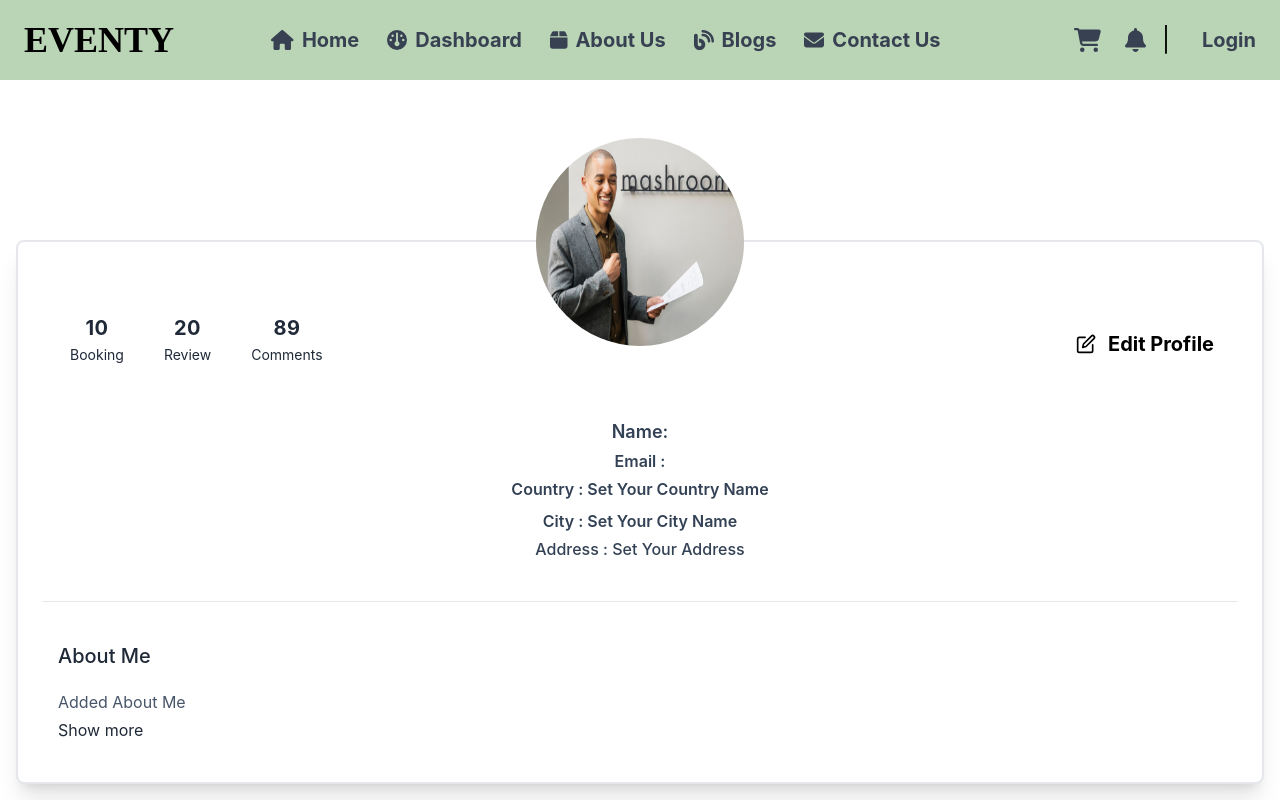
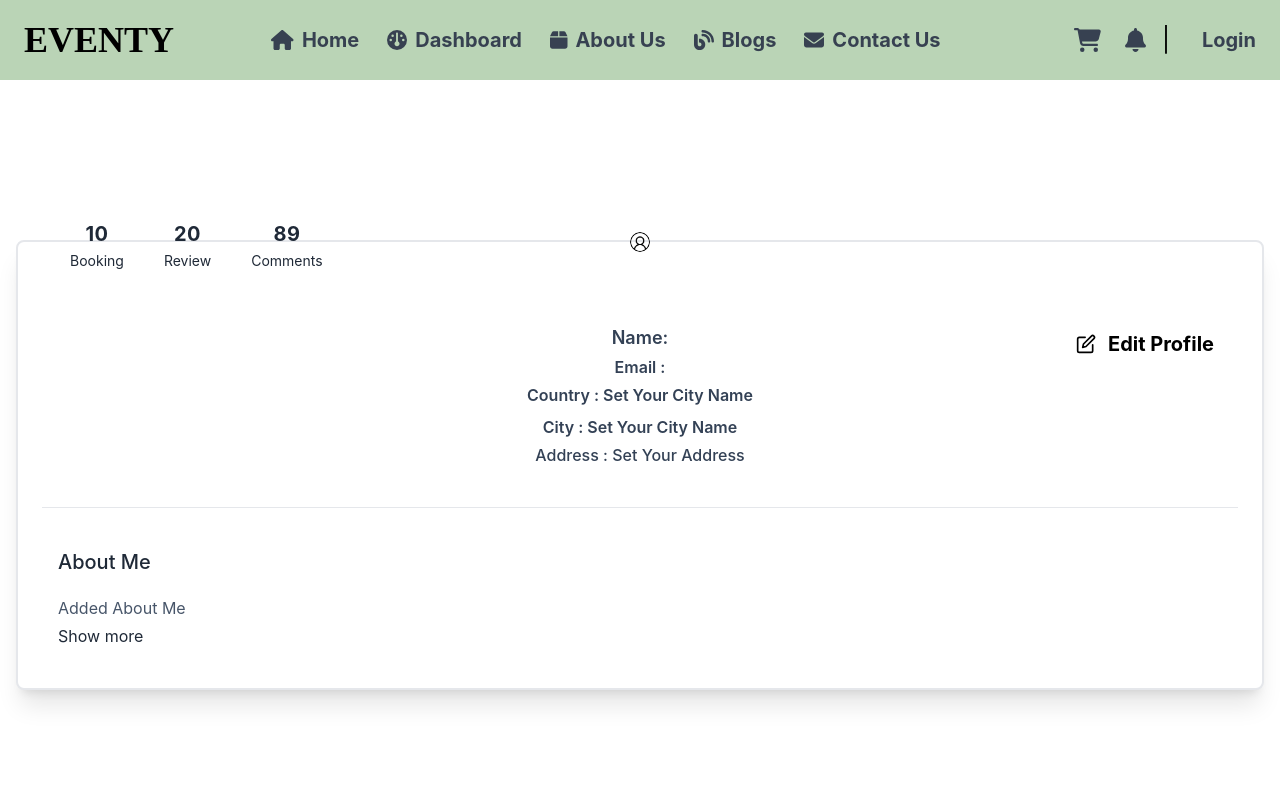
Before and after one commit to team-binarybrains/eventy-client-site, a React (Create React App) app: page /manage-profile in a window 1280 px wide. Shown: the top 800 px of the page. Built offline with nearby package versions, Linux system fonts and the light colour scheme; no server answers; a web font is replaced by a local one.

Commit message:
show user info and update

```diff
--- a/src/Components/Dashboard/Profile/Profile.js
+++ b/src/Components/Dashboard/Profile/Profile.js
@@ -4,16 +4,11 @@ import auth from "../../../Firebase/Firebase.init";
 import Loading from "../../Share/Loading";
 import profileImg from "../../../image/employer/2.jpg";
 import { FiEdit } from "react-icons/fi";
-// import {
-//   useQuery,
-//   useMutation,
-//   useQueryClient,
-//   QueryClient,
-//   QueryClientProvider,
-// } from "@tanstack/react-query";
+import { AiOutlineUser } from "react-icons/ai";
 import "./Profile.css";
 import { Link } from "react-router-dom";
 import axios from "axios";
+import userIcon from '../../../image/user/1946429.png'
 
 const Profile = () => {
   const [updateUser, setUpdateUser] = useState([]);
@@ -21,12 +16,15 @@ const Profile = () => {
   const email = user?.email;
   //
   useEffect(() => {
-    axios.get(`http://localhost:5000/single-user/${email}`).then((res) => {
-      const { data } = res;
-      setUpdateUser(data);
-    });
+    // axios.get(`http://localhost:5000/single-user/${email}`).then((res) => {
+    //   const { data } = res;
+    //   setUpdateUser(data);
+    // });
+    fetch(`http://localhost:5000/single/${email}`)
+      .then(res => res.json())
+      .then(data => setUpdateUser(data))
   }, [email]);
-
+  // console.log(updateUser[0]);
   if (loading) {
     return <Loading />;
   }
@@ -40,18 +38,29 @@ const Profile = () => {
           <div className="flex flex-wrap justify-center">
             <div className="w-full px-4 flex justify-center">
               <div className="relative">
-                {user?.photoURL ?
+                {/* {user &&
                   <img
                     className="w-52 h-52 rounded-full mt-[-50%]"
-                    src={user?.photoURL}
-                    alt="profile photos"
-                  />
-                  :
-                  <img
-                    className="w-52 h-52 rounded-full mt-[-50%]"
-                    src={profileImg}
+                    src={updateUser[0]?.image}
                     alt=""
                   />
+                }
+                {
+                  !updateUser[0]?.image && <span className=""><AiOutlineUser className="border-2 border-black text-black bg-white bg-opacity-50 text-4xl rounded-full w-52 h-52 rounded-full mt-[-95%]" /></span>
+                } */}
+                {
+                  user ?
+                    <img
+                      className="w-52 h-52 rounded-full mt-[-50%]"
+                      src={updateUser[0]?.image}
+                      alt=""
+                    />
+                    :
+                    <img
+                      className="w-5 h-5 rounded-full mt-[-50%]"
+                      src={userIcon}
+                      alt=""
+                    />
                 }
               </div>
             </div>
@@ -103,17 +112,17 @@ const Profile = () => {
 
               <div className="mb-2 text-blueGray-600 mt-0">
                 <p className="text-base font-semibold leading-normal text-slate-700 mb-1">Country : {
-                  updateUser?.country ? updateUser?.country : 'Set Your Country Name'
+                  updateUser[0]?.country ? updateUser[0]?.country : "Set Your City Name"
                 } </p>{" "}
 
 
               </div>
               <div className="">
-                <p className="text-base font-semibold leading-normal text-slate-700 mb-1">City : {updateUser?.city ? updateUser?.city : "Set Your City Name"}</p>
+                <p className="text-base font-semibold leading-normal text-slate-700 mb-1">City : {updateUser[0]?.city ? updateUser[0]?.city : "Set Your City Name"}</p>
               </div>
               <div className="text-sm leading-normal mt-0 mb-2 text-blueGray-400 font-bold">
                 <p className="text-base leading-normal text-slate-700 mb-1">Address :
-                  {updateUser?.address ? updateUser?.address : " Set Your Address"}
+                  {updateUser[0]?.address ? updateUser[0]?.address : " Set Your Address"}
                 </p>
               </div>
             </div>
@@ -122,7 +131,7 @@ const Profile = () => {
                 <div className="w-full lg:w-9/12 px-4">
                   <p className="text-xl pb-5">About Me</p>
                   <p className="text-base text-slate-600 font-normal mb-1">
-                    {updateUser?.aboutMe ? updateUser?.aboutMe : "Added About Me"}
+                    {updateUser[0]?.aboutMe ? updateUser[0]?.aboutMe : "Added About Me"}
                   </p>
                   <a
                     href="#pablo"
--- a/src/Components/Dashboard/Profile/UpdateUser/UpdateUser.js
+++ b/src/Components/Dashboard/Profile/UpdateUser/UpdateUser.js
@@ -1,19 +1,31 @@
-import React, { useState } from "react";
+import React, { useEffect, useState } from "react";
 import { useAuthState } from "react-firebase-hooks/auth";
 import { useForm } from "react-hook-form";
 import auth from "../../../../Firebase/Firebase.init";
 import Loading from "../../../Share/Loading";
 import { toast } from "react-toastify";
+import axios from "axios";
+import { useNavigate } from "react-router-dom";
 
 const UpdateUser = () => {
   const [user, loading, error] = useAuthState(auth);
-  const email = user.email;
+  const [userData, setUserData] = useState([])
+  const navigate = useNavigate();
+  const email = user?.email;
   const {
     register,
     handleSubmit,
     reset,
     formState: { errors },
   } = useForm();
+
+  useEffect(() => {
+    axios.get(`http://localhost:5000/single/${email}`).then((res) => {
+      const { data } = res;
+      setUserData(data);
+    });
+  }, [email]);
+
   const onSubmit = (data) => {
     const imgbbAPIKey = "e32b2607a3f00cb963832ebb13d8a672";
     const image = data.image[0];
@@ -45,16 +57,18 @@ const UpdateUser = () => {
             },
             body: JSON.stringify(user),
           })
+
             .then((res) => res.json())
             .then((inserted) => {
               if (inserted.acknowledged) {
                 toast.success("updated");
+                navigate('/manage-profile')
                 reset();
               }
             });
-          // console.log(services);
         }
       });
+
   };
 
   // for user
@@ -65,6 +79,7 @@ const UpdateUser = () => {
   if (error) {
     console.log(error);
   }
+  console.log(userData[0]);
   return (
     <section className="my-20 container mx-auto px-4">
       <div className="rounded bg-white shadow-2xl" id="profile_container">
@@ -85,6 +100,7 @@ const UpdateUser = () => {
                     User Name{" "}
                   </label>
                   <input
+                    defaultValue={userData[0]?.displayName}
                     id="displayName"
                     name="displayName"
                     type="text"
@@ -115,17 +131,19 @@ const UpdateUser = () => {
                     Email Address
                   </label>
                   <input
+                    value={email}
+                    readOnly
                     id="email"
                     name="email"
                     type="text"
                     className="mt-2 appearance-none rounded-none relative block w-full px-3 py-2 border border-gray-300 placeholder-gray-500 text-gray-900 rounded-t-md focus:outline-none focus:ring-green-500 focus:border-green-500 focus:z-10 sm:text-sm"
                     placeholder="Email Address"
-                    {...register("email", {
-                      required: {
-                        value: true,
-                        message: "Enter Email Address",
-                      },
-                    })}
+                  // {...register("email", {
+                  //   required: {
+                  //     value: true,
+                  //     message: "Enter Email Address",
+                  //   },
+                  // })}
                   />
                 </div>
                 <label className="text-left sm:text-start block">
@@ -147,6 +165,8 @@ const UpdateUser = () => {
                     Country
                   </label>
                   <input
+                    // defaultValue={userData[0]?.country? userData[0]?.country : "Enter Your Country"}
+                    defaultValue={userData[0]?.country}
                     id="country"
                     name="country"
                     type="text"
@@ -177,6 +197,7 @@ const UpdateUser = () => {
                     City
                   </label>
                   <input
+                    defaultValue={userData[0]?.city}
                     id="city"
                     name="city"
                     type="text"
@@ -208,6 +229,7 @@ const UpdateUser = () => {
                   Address
                 </label>
                 <input
+                  defaultValue={userData[0]?.address}
                   id="address"
                   name="address"
                   type="text"
@@ -239,6 +261,7 @@ const UpdateUser = () => {
                   About Me{" "}
                 </label>
                 <textarea
+                  defaultValue={userData[0]?.aboutMe}
                   id="aboutMe"
                   name="aboutMe"
                   type="text"
```
Also changed, not shown: src/image/user/1946429.png (added).
